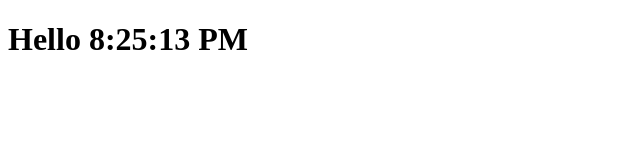
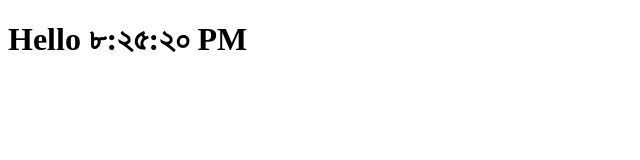
Before and after one commit to Syed-Sadman/React-life, a React (Create React App) app: page / in a window 1280 px wide. Shown: the top 160 px of the page, without its empty margins (0-640 px from the left). Built offline with nearby package versions, Linux system fonts and the light colour scheme.

Commit message:
State & lifecycle

```diff
--- a/src/App.js
+++ b/src/App.js
@@ -1,6 +1,9 @@
+import Clock from './component/Clock';
+
+
 function App() {
   return (
-    <div>hello world</div>
+    <div><Clock locale='bn-BD'></Clock></div>
   );
 }
 
--- /dev/null
+++ b/src/component/Clock.js
@@ -0,0 +1,49 @@
+import React from 'react';
+
+
+
+class Clock extends React.Component{
+    // constructor(props){
+    //     super(props);
+    //     this.state={
+    //         date : new Date()
+    //     };
+    //as no props are passed and we didn't use any props to change the state so we can only call the state
+        state={date : new Date()};
+
+
+
+
+    componentDidMount(){
+       this.clockClear = setInterval(()=>{
+            this.tick()
+        },1000);
+    }
+
+    componentWillUnmount(){
+        clearInterval(this.clockClear);
+
+    }
+
+
+    tick(){
+        this.setState({
+            date:new Date()
+        });
+
+    }
+
+
+    render() {
+        return(
+
+    <h1 className="heading">
+        <span className="text">Hello {this.state.date.toLocaleTimeString(this.props.locale)} </span>
+    </h1>
+    );
+
+
+    }
+}
+
+export default Clock;
--- a/src/index.js
+++ b/src/index.js
@@ -1,18 +1,13 @@
 import React from 'react';
 import ReactDOM from 'react-dom';
+import App from './App';
+import reportWebVitals from './reportWebVitals';
 
+ReactDOM.render(
+    <React.StrictMode>
+        <App/>
+    </React.StrictMode>,
+    document.getElementById('root')
+);
 
-class Clock extends React.Component{
-    render() {
-        return(
-
-    <h1 className="heading">
-        <span className="text">Hello {new Date().toLocaleTimeString()} </span>
-    </h1>
-    );
-
-
-    }
-}
-
-ReactDOM.render(<Clock locale='bn-BD'></Clock>, document.getElementById('root'));
+reportWebVitals();
```
